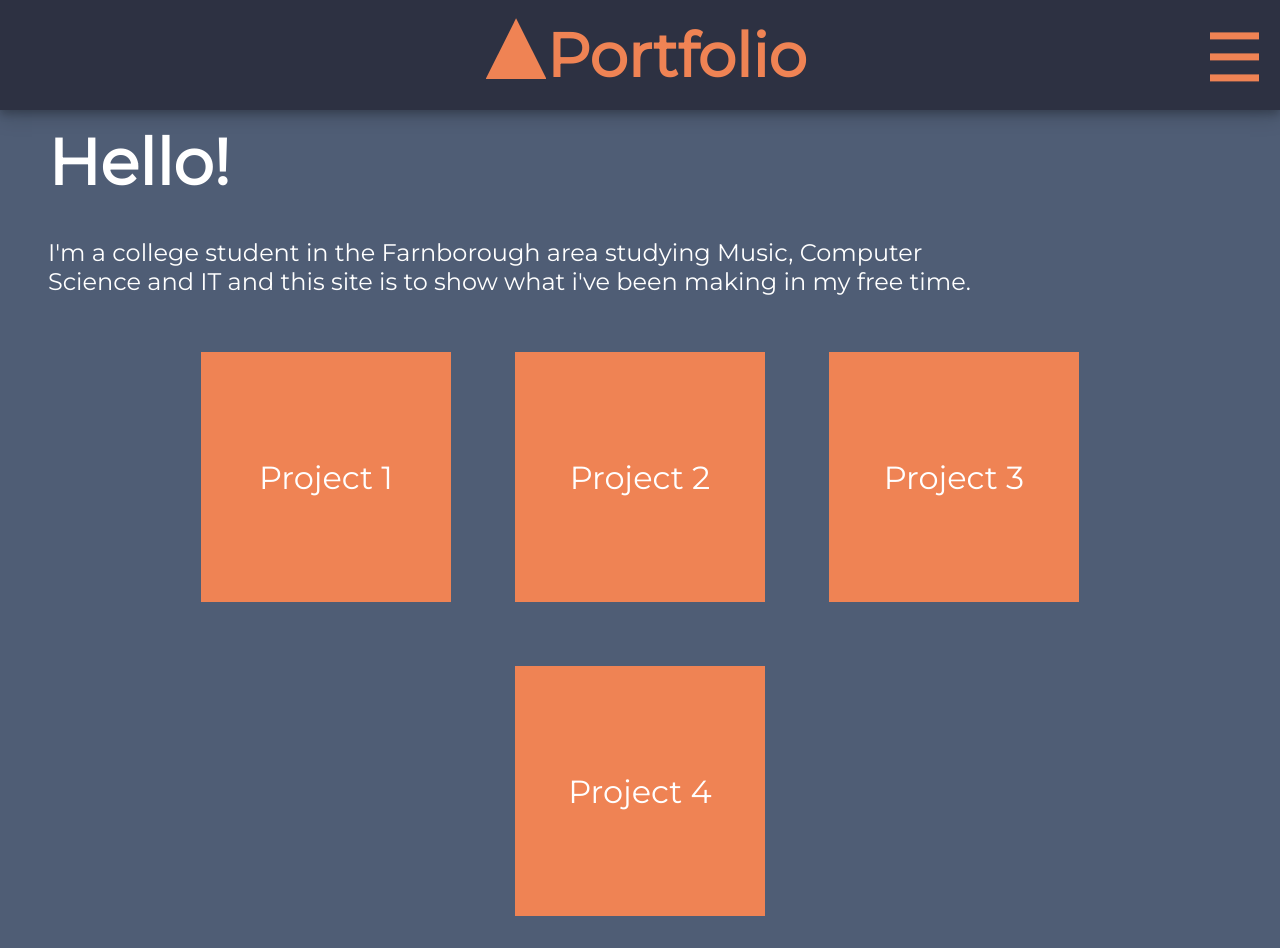
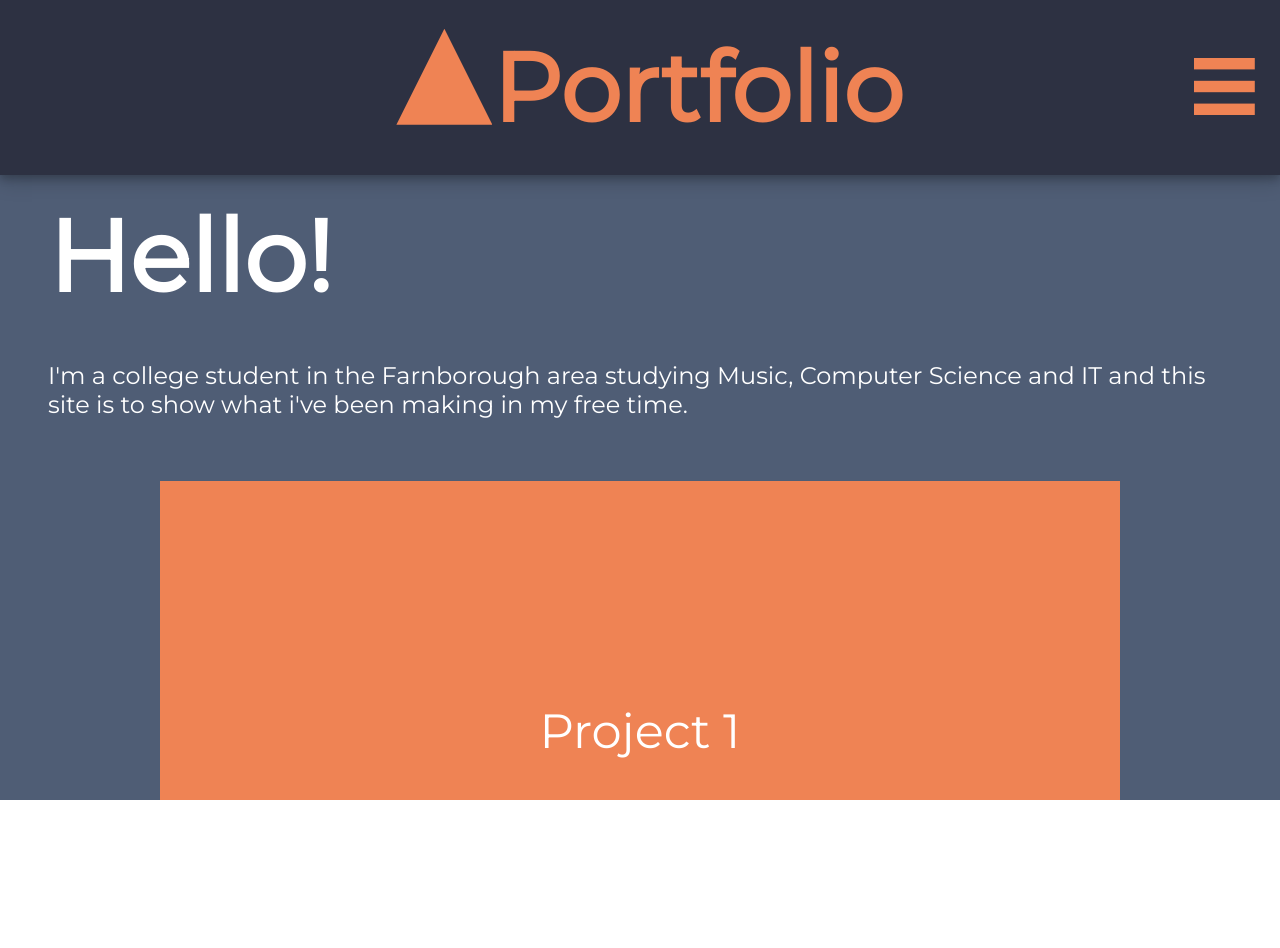
Before and after one commit to Rarthur2005/portfolio, a plain HTML site: page index.html in a window 1280 px wide. After the commit the page ends 800 px from the top, so only its background shows below. Drawn offline with Linux system fonts and the light colour scheme.

Commit message:
Add files via upload

```diff
--- a/index.html
+++ b/index.html
@@ -7,7 +7,7 @@
   <body onLoad="slideIn()">
     <nav>
       <ul>
-        <li id="title"> <div id="triangle"></div><a> Portfolio </a><svg viewBox="0 0 100 80" id="hamburger" onclick="extendNav()"><rect width="70" height="10"></rect><rect y="30" width="70" height="10"></rect><rect y="60" width="70" height="10"></rect></svg></li>
+        <li id="title"> <div id="triangle"></div><a> Portfolio </a><svg viewBox="0 0 100 80" id="hamburger" onclick="extendNav()"><rect width="80" height="15"></rect><rect y="30" width="80" height="15"></rect><rect y="60" width="80" height="15"></rect></svg></li>
         <li class="rightlink" id="projects"> <a> projects</a> </li>
         <li class="rightlink"> <a> about </a> </li>
         <li class="rightlink" id="contact"> <a> contact </a></li>
--- a/styles.css
+++ b/styles.css
@@ -6,6 +6,7 @@ body,html{
   height: 100%;
   font-family: 'montserrat', sans-serif;
   width: 100%;
+  overflow: hidden;
 }
 *{
   box-sizing: border-box;
@@ -32,23 +33,22 @@ li{
 }
 #triangle{
   margin-left: .2em;
-  height: 3.8rem;
-  width: 3.8rem;
+  height: 1em;
+  width: 1em;
   background: #EF8354;
   clip-path: polygon(50% 0%, 0% 100%, 100% 100%);
 }
 #title{
   font-weight: bold;
-  font-size: 3.8rem;
+  font-size: 6em;
   display: flex;
   justify-content: center;
   margin: 0.3em .05em;
 }
 #hamburger{
   position: absolute;
-  right: 0;
-  top: 1.9rem;
-  width: 70px;
+  right: 10px;
+  top: .6em;
   height: 3.8rem;
   fill: #EF8354;
 }
@@ -91,13 +91,12 @@ li{
   min-height: 60vh;
 }
 .right h2{
-  font-size: 4em;
+  font-size: 100px;
   font-weight: bold;
   padding: .2em 0;
   margin: 0;
 }
 .right p{
-  width: 80%;
   font-size: 1.5em;
 }
 #itemsContainer{
@@ -111,16 +110,16 @@ li{
   justify-content: center;
 }
 .itemDiv{
-  width: 250px;
-  height: 250px;
-  margin: 1em 1em;
+  width: 90%;
+  height: 500px;
+  margin: .8em .8em;
   background: #EF8354;
   overflow: hidden;
   position:relative;
   display: flex;
   align-items: center;
   justify-content: center;
-  font-size: 2em;
+  font-size: 3rem;
 }
 .itemDiv::before{
   content: '';
@@ -142,22 +141,31 @@ li{
   right: 20%;
   top: 40%;
   bottom: 40%;
-  font-size: .5em;
+  font-size: 2.4rem;
   content: 'Click Me';
-  transform: translateY(200px);
+  transform: translateY(100vh);
   position: absolute;
   transition: transform 0.3s ease-in-out;
-  border: 8px solid white;
+  border: .2em solid white;
 }
 .itemDiv:hover::after{
   transform: translateY(0);
 }
 
 @media screen and (min-width: 1300px) {
+  #title{
+    font-size: 4em;
+  }
   .right{
     width: 50vw;
   }
-
+  .right p{
+    width: 80%;
+  }
+  .itemDiv{
+    width: 40%;
+    height: 250px;
+  }
   #left{
     display: block;
     width: 50vw;
```
